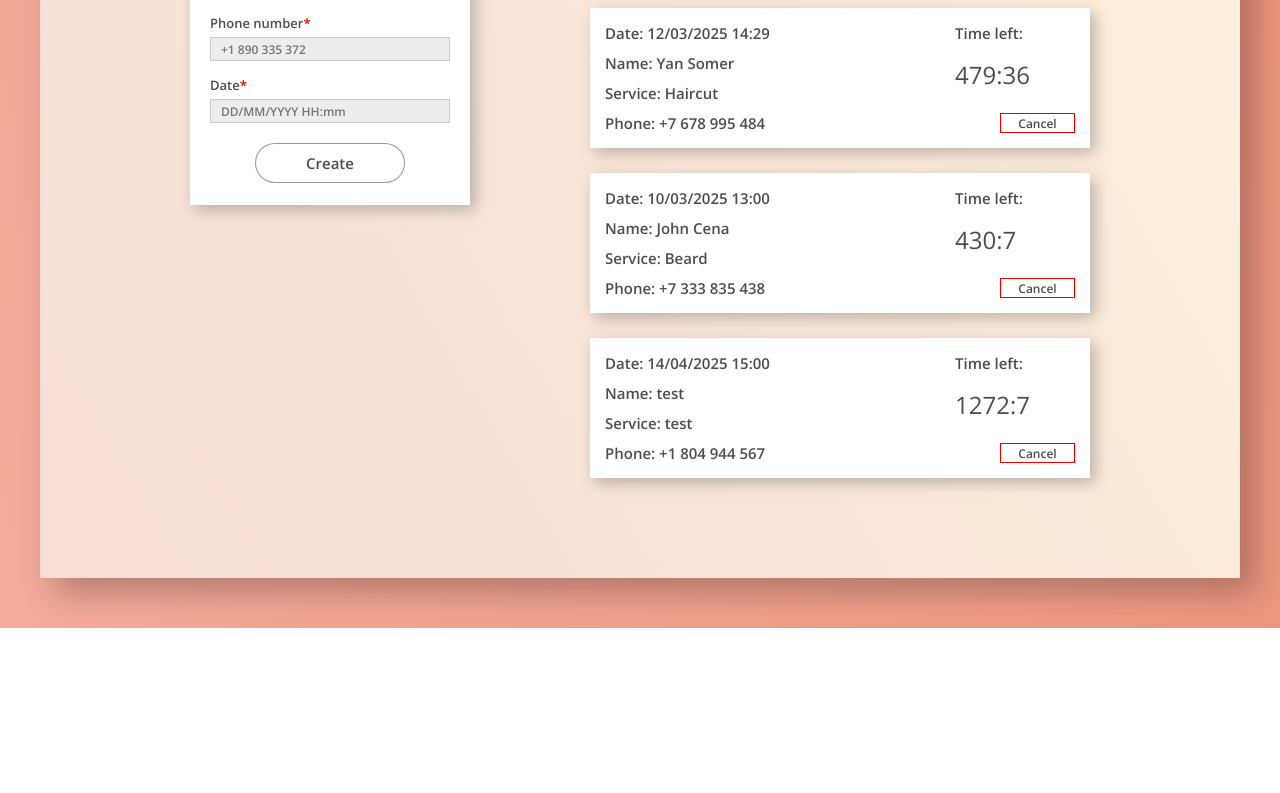
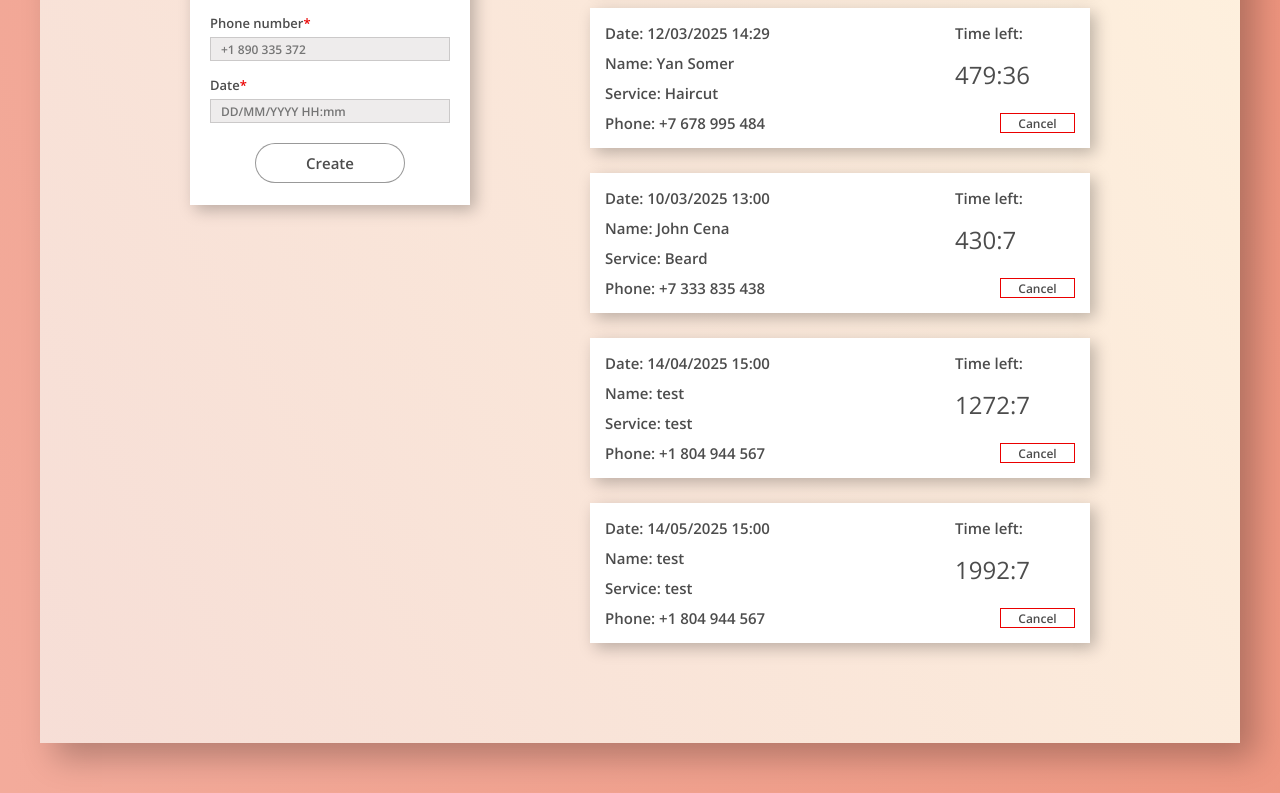
Before and after one commit to ElenaVolkova4/beauty, a React (Create React App) app: page / in a window 1280 px wide. Shown: the part 657-1450 px from the top of the page. Before the commit the page ends 1285 px from the top, so only its background shows below. Built offline with nearby package versions, Linux system fonts and the light colour scheme; data requests are answered from the project's data file.

Commit message:
deleted unused code

```diff
--- a/src/assets/db.json
+++ b/src/assets/db.json
@@ -79,6 +79,14 @@
       "service": "test",
       "phone": "+1 804 944 567",
       "canceled": false
+    },
+    {
+      "id": 1741932776871,
+      "date": "2025-05-14T15:00",
+      "name": "test",
+      "service": "test",
+      "phone": "+1 804 944 567",
+      "canceled": false
     }
   ]
 }
--- a/src/components/appointmentItem.tsx/AppointmentItem.tsx
+++ b/src/components/appointmentItem.tsx/AppointmentItem.tsx
@@ -59,8 +59,6 @@ const AppointmentItem = memo(
       };
     }, [date]);
 
-    console.log("timeLeft", timeLeft);
-
     return (
       <div className="appointment">
         <div className="appointment__info">
--- a/src/components/appointmentList/AppointmentList.tsx
+++ b/src/components/appointmentList/AppointmentList.tsx
@@ -14,9 +14,6 @@ function AppointmentList() {
     avtiveAppointments,
     getActiveAppointments,
   } = useContext(AppointmentContext);
-
-  // const { loadingStatus, getAllAppointments, getAllActiveAppointments } =
-  // useAppointmentService();
 
   const [isOpen, setIsOpen] = useState(false);
   const [selectedId, selectId] = useState(0);
--- a/src/components/createAppointmentForm/CAForm.tsx
+++ b/src/components/createAppointmentForm/CAForm.tsx
@@ -6,7 +6,7 @@ import { AppointmentContext } from "../../context/appointments/AppointmentsConte
 
 import "./caform.scss";
 
-/** Компонент создания новой записи (форма) */
+/** Компонент Форма для создания новой записи */
 function CAForm() {
   const { createNewAppointment } = useAppointmentService();
   const { getActiveAppointments } = useContext(AppointmentContext);
@@ -30,10 +30,6 @@ function CAForm() {
     setCreationStatus(true);
 
     createNewAppointment(formData)
-      // createNewAppointment({
-      //   ...formData,
-      //   date: dayjs(formData.date).format("YYYY-MM-DDTHH:mm"),
-      // })
       .then(() => {
         setFormData({
           id: 0,
```
